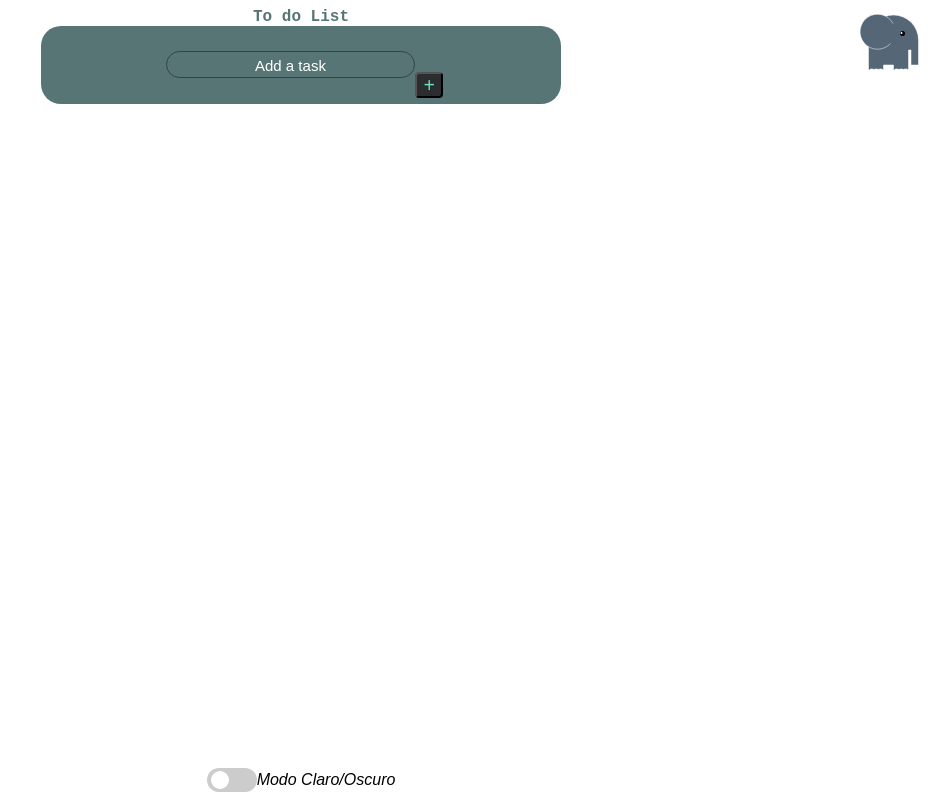
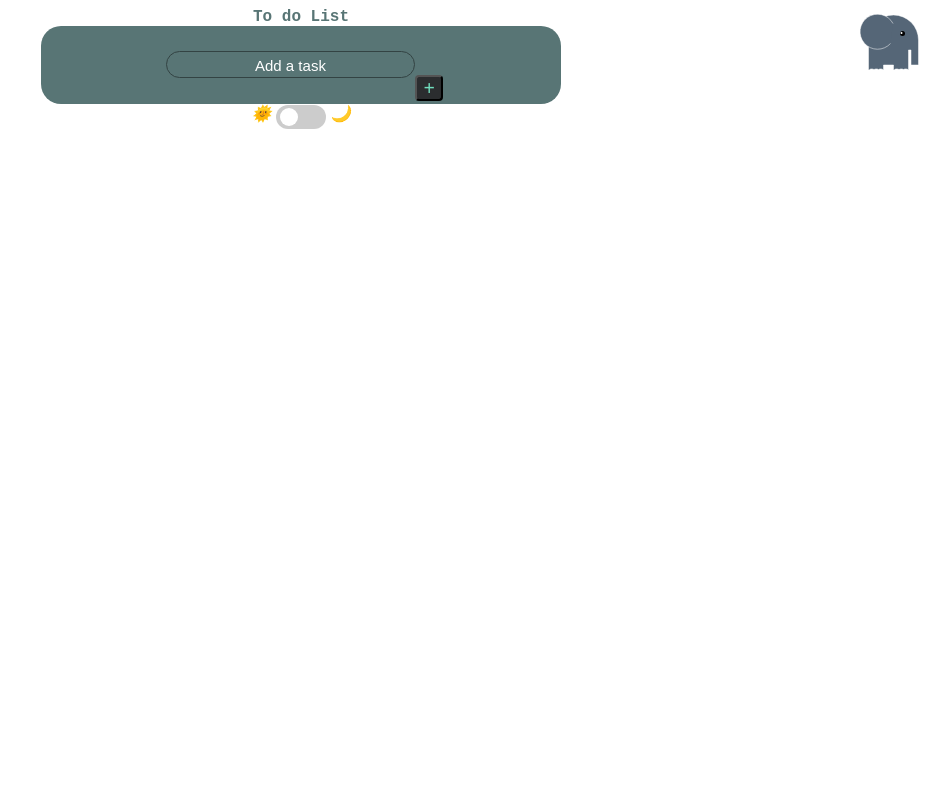
Before and after one commit to fabianpaillacan/ToDoList, a plain HTML site: page index.html in a window 1280 px wide. Shown: the whole page, without its empty margins (339-1280 px from the left). Drawn offline with Linux system fonts and the light colour scheme.

Commit message:
sol, luna y elefante

```diff
--- a/index.html
+++ b/index.html
@@ -60,11 +60,12 @@
 
     </div>
     <footer  class="theme-switch-wrapper">
+        <em>🌞</em>
         <label class="theme-switch" for="checkbox">
             <input type="checkbox" id="checkbox">
             <div class="slider round"></div>
         </label>
-        <em>Modo Claro/Oscuro</em>
+        <em>🌙</em>
     </footer>
 </body>
 
--- a/todolist.css
+++ b/todolist.css
@@ -15,17 +15,15 @@ body {
 }
 
 .theme-switch-wrapper {
-    display: flex;
-    align-items: center;
     font-family: Arial, sans-serif;
+    text-align: center;
     right: 0;
-    justify-content: center;
-    position: absolute;
+    margin: 0 auto;
+    position: static;
     bottom: 0;
     width: 100%;
     height: 40px;
 }
-
 .theme-switch {
     position: relative;
     display: inline-block;
@@ -108,11 +106,11 @@ input[type="text"] {
     background: #2B2D2F;
     text-align: center;
     justify-content: center;
-    top:9%;
+    top:11%;
     position: absolute;
     font: bold 1.25rem/1 poppins;
     color: #71DFBE;
-   /* transform: translateY(-50%);*/
+   transform: translateY(-50%);
     cursor: pointer;
     border-radius: 4px;
 }
@@ -183,7 +181,7 @@ input[type="text"] {
         background: #2B2D2F;
         text-align: center;
         justify-content: center;
-        top:5.5%;
+        top:7%;
         position: absolute;
         font: bold 1.25rem/1 poppins;
         color: #71DFBE;
```
